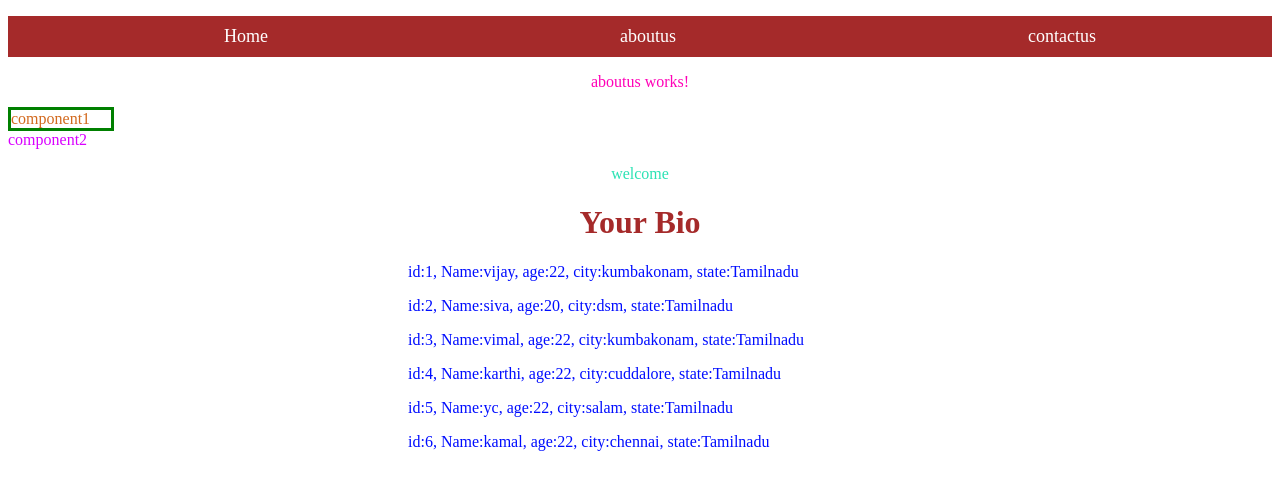
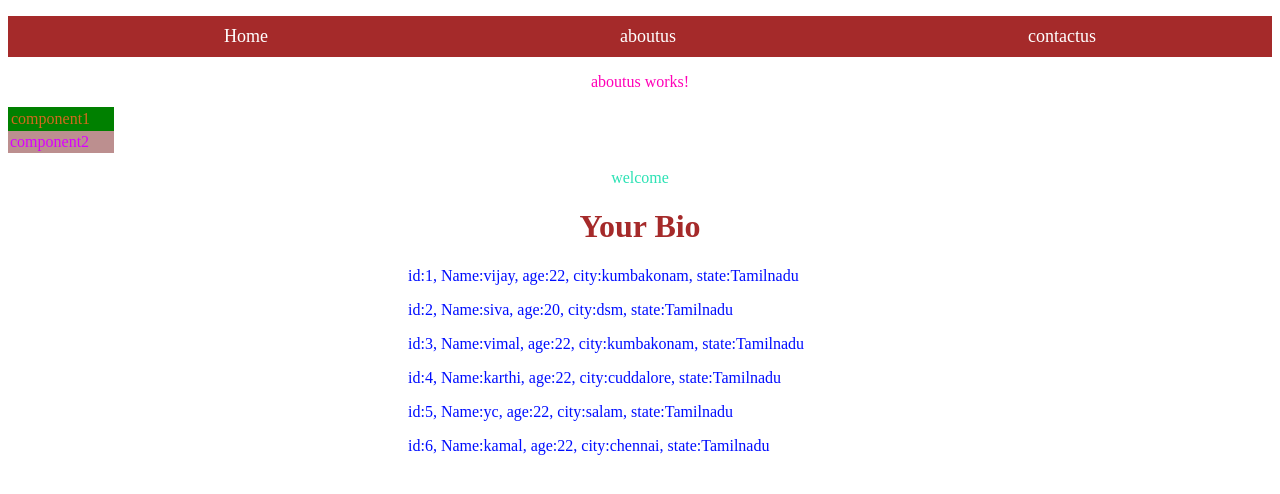
Before and after one commit to Itsvijayhere2000/angularpractice, an Angular app: page /aboutus/comp1 in a window 1280 px wide. Shown: the top 494 px of the page. Built offline with nearby package versions, Linux system fonts and the light colour scheme.

Commit message:
add some styles

```diff
--- a/src/app/aboutus/aboutus.component.scss
+++ b/src/app/aboutus/aboutus.component.scss
@@ -12,6 +12,7 @@
 
  border: 3px solid green;
  width: 100px;
+ background-color: green;
  }
 
 .compon{
@@ -21,4 +22,7 @@
     color: rgb(217, 0, 255);
     }
     list-style: none;
+    border: 2px solid rosybrown;
+     width: 102px;
+    background-color: rosybrown;
 }
--- a/src/app/component1/component1.component.html
+++ b/src/app/component1/component1.component.html
@@ -1,7 +1,7 @@
 <p class="para">welcome</p>
 <h1>Your Bio</h1>
 
-
+<div class="conatiner">
 <p class="contactuss">
     id:1,
     Name:vijay,
@@ -44,3 +44,4 @@
     city:chennai,
      state:Tamilnadu
 </p>
+</div>
--- a/src/app/component1/component1.component.scss
+++ b/src/app/component1/component1.component.scss
@@ -11,3 +11,7 @@
     margin-left: 400px;
 
 }
+.container{
+    border: 2px solid black;
+    background-color: brown;
+}
```
